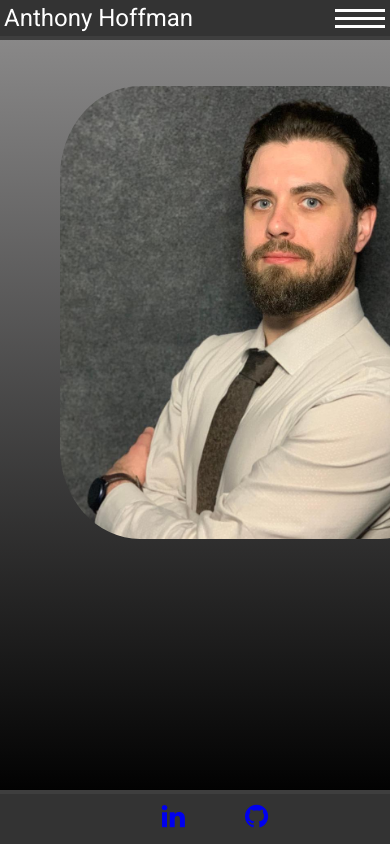
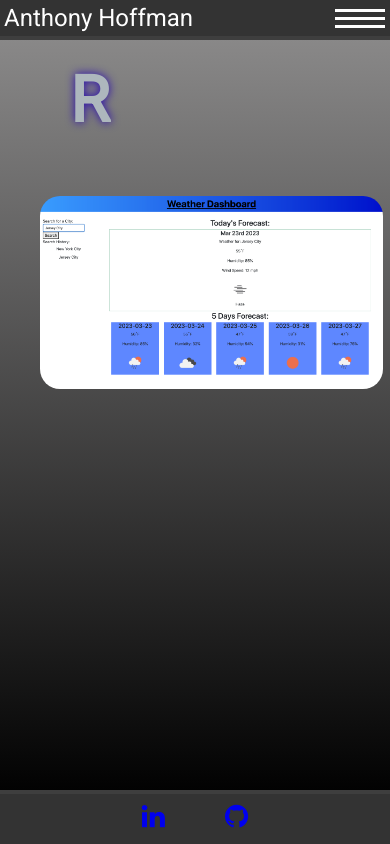
Before and after one commit to aHoff6/react-portfolio, a React (Create React App) app: page / in a window 390 px wide. Built offline with nearby package versions, Linux system fonts and the light colour scheme.

Commit message:
fixed navbar and added mobile rendering to homepage

```diff
--- a/src/App.css
+++ b/src/App.css
@@ -474,7 +474,6 @@ input.contactbox:focus {
   .aside-container {
     display: block;
   }
-}
 
   /*********** Portfolio page mobile ***********/
   .title {
@@ -497,7 +496,6 @@ input.contactbox:focus {
 
   .contact-links {
     font-size: 1rem;
-
   }
 
   .icons {
@@ -505,3 +503,29 @@ input.contactbox:focus {
     justify-content: space-evenly;
     margin-top: 20px;
   }
+
+  /*********** Footer mobile ***********/
+  .iconContainer {
+    padding-left: 0;
+  }
+
+  /* ********** Homepage mobile ***********/
+  .profilepicContainer {
+    display: none;
+  }
+
+  .slideshow-container-main {
+  }
+  .slideshow-container {
+  }
+  .slideshow-image {
+    width: 70%;
+  }
+  .text-container {
+    text-align: start;
+  }
+  .homepage-container {
+    margin-left: auto;
+    margin-right: auto;
+  }
+}
--- a/src/components/NavBar.js
+++ b/src/components/NavBar.js
@@ -36,7 +36,7 @@ const NavBar = () => {
         className={`hamburger-menu ${menuOpen ? "open" : ""}`}
         onClick={handleMenuToggle}
         tabIndex={0}
-        onFocusOut={handleFocusOut}
+        onFocus={handleFocusOut}
       >
         <div className={`bar1 ${menuOpen ? "open" : ""}`}></div>
         <div className={`bar2 ${menuOpen ? "open" : ""}`}></div>
```
Lines whose indentation alone changed are shown as unchanged.
